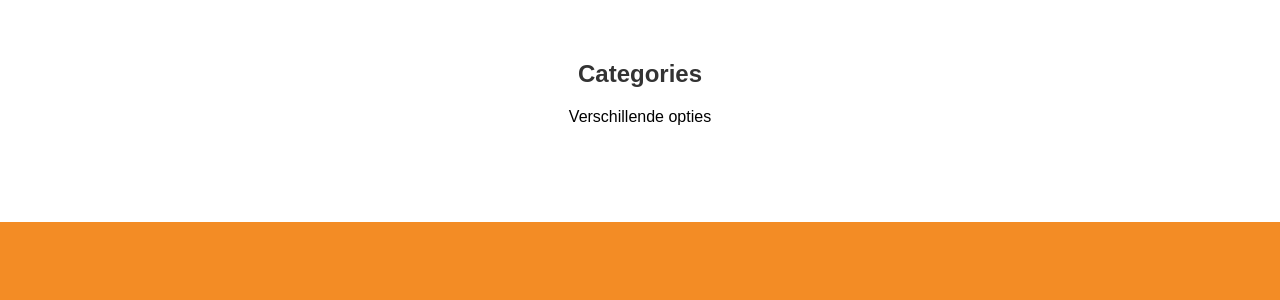
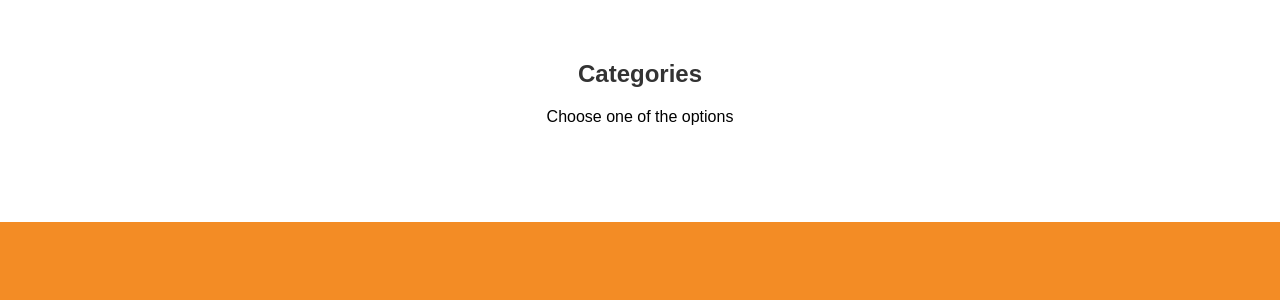
Before and after one commit to vives-projectweek-1-2020/LocalNeeds, a Flask app: template flaskapp/templates/categories.html in a window 1280 px wide. Shown: the part 211-511 px from the top of the page. Run offline with Flask 2, Linux system fonts and the light colour scheme; the template is opened without the code that fills it, so the values that code supplies are empty; parts of the project's set-up code (start-up, migrations or seed data) failed here and were passed over.

Commit message:
changed the title

```diff
--- a/flaskapp/templates/categories.html
+++ b/flaskapp/templates/categories.html
@@ -34,7 +34,7 @@
 	<div id="portfolio" class="container">
 		<div class="title">
 			<h2>Categories</h2>
-            <span class="byline">Verschillende opties</span>
+            <span class="byline">Choose one of the options</span>
         </div>
 
         {% for categorie in categories %}
```
